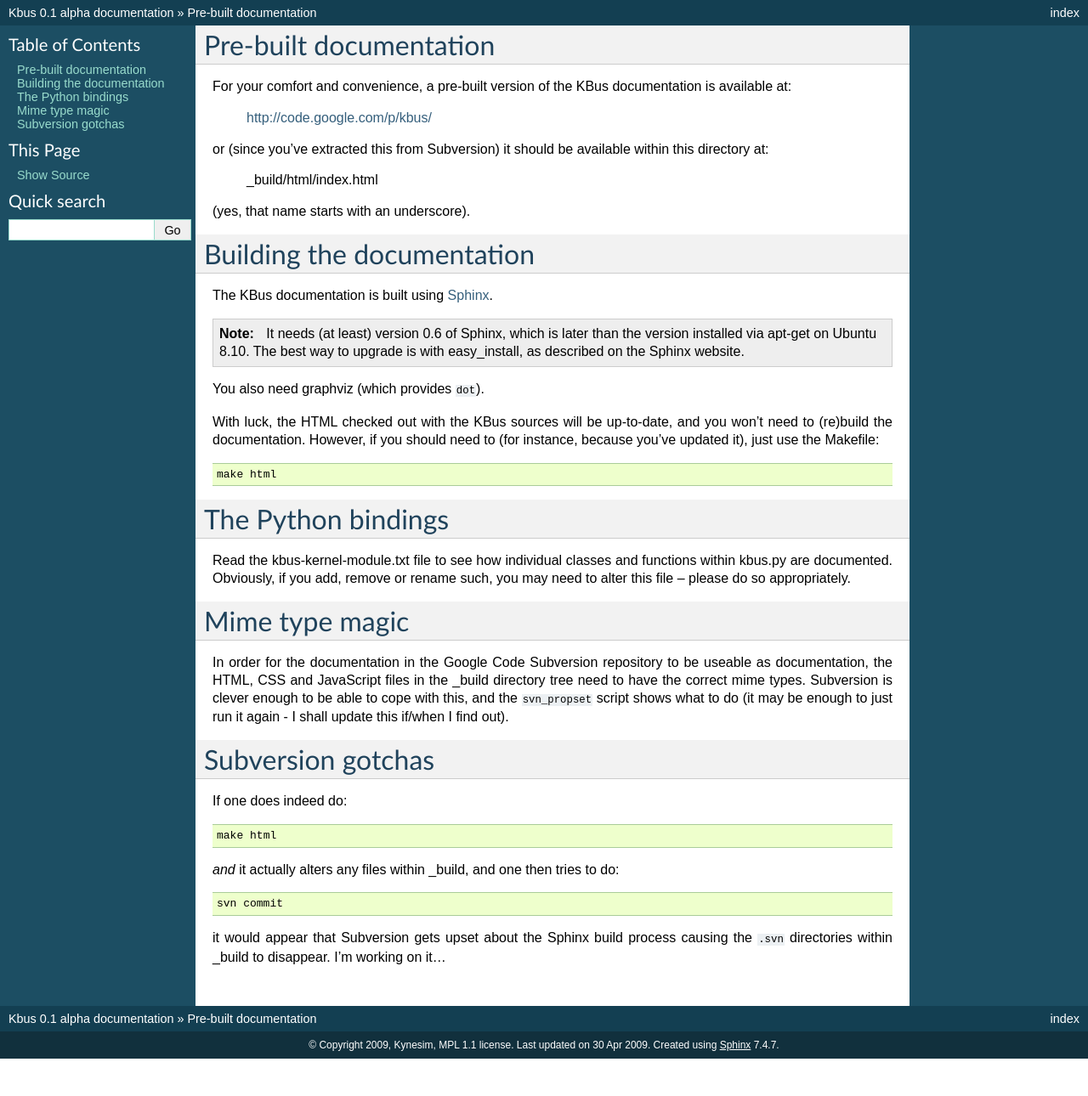
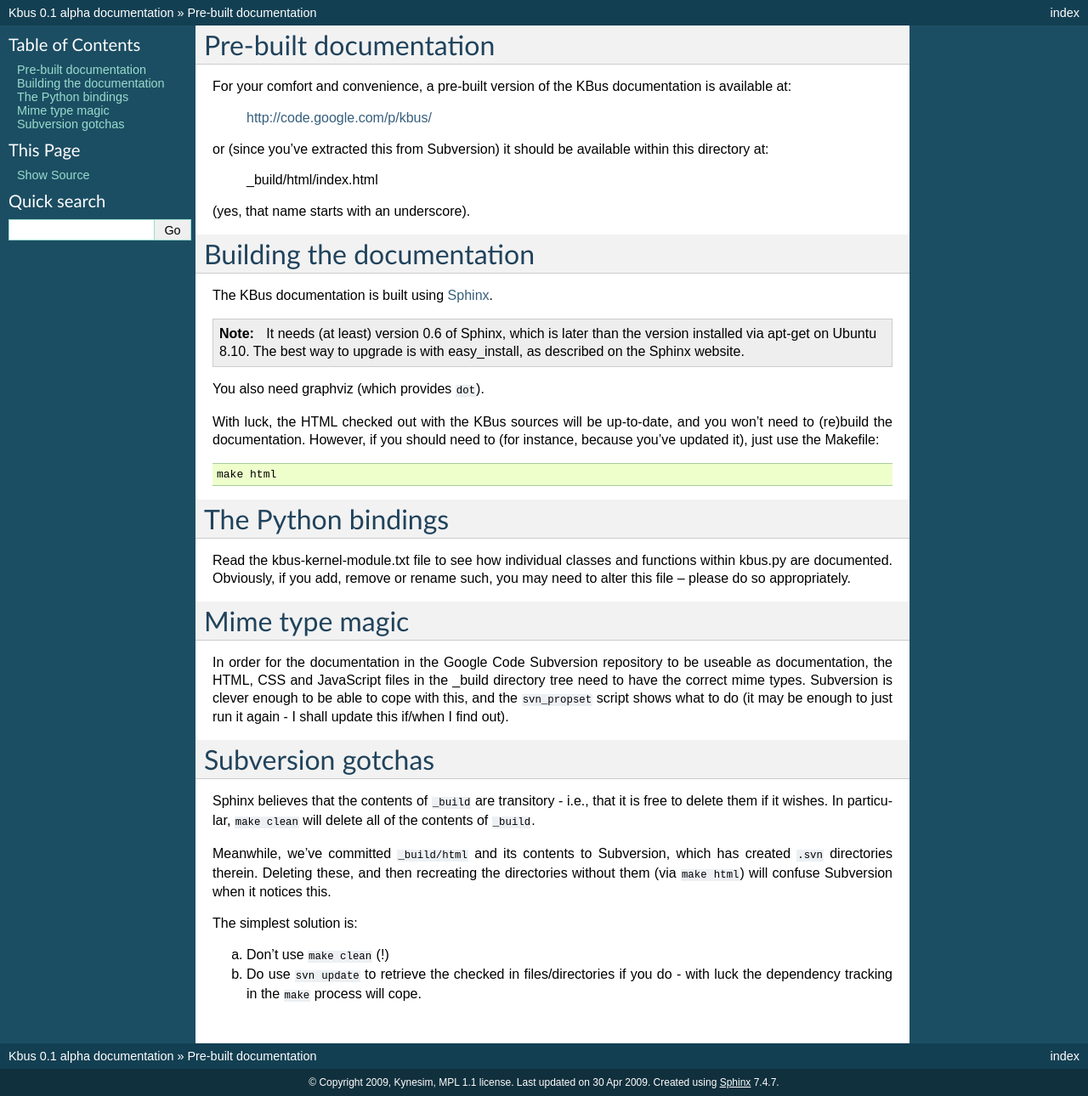
Before and after one commit to kynesim/kbus, a Sphinx documentation site: the page built from docs/README.txt, in a window 1280 px wide. Shown: the whole page at 85% size. Built offline with Sphinx 7.4.7, drawn with Linux system fonts in a browser that asks for light colours; before the commit the page ends 1246 px from its top, so only the background shows below that.

Commit message:
Update the ``make clean`` and .svn directory interactions.
--HG--
extra : convert_revision : svn%3A53f7ac7a-121e-11de-a074-998af0e899fe/trunk%40129

```diff
--- a/docs/README.txt
+++ b/docs/README.txt
@@ -47,14 +47,17 @@
 
 Subversion gotchas
 ------------------
-If one does indeed do::
+Sphinx believes that the contents of ``_build`` are transitory - i.e., that it
+is free to delete them if it wishes. In particular, ``make clean`` will delete
+all of the contents of ``_build``.
 
-    make html
+Meanwhile, we've committed ``_build/html`` and its contents to Subversion,
+which has created ``.svn`` directories therein. Deleting these, and then
+recreating the directories without them (via ``make html``) will confuse
+Subversion when it notices this.
 
-*and* it actually alters any files within _build, and one then tries to do::
+The simplest solution is:
 
-    svn commit
-
-it would appear that Subversion gets upset about the Sphinx build process
-causing the ``.svn`` directories within _build to disappear. I'm working on
-it...
+a. Don't use ``make clean`` (!)
+b. Do use ``svn update`` to retrieve the checked in files/directories if you
+   do - with luck the dependency tracking in the ``make`` process will cope.
```
